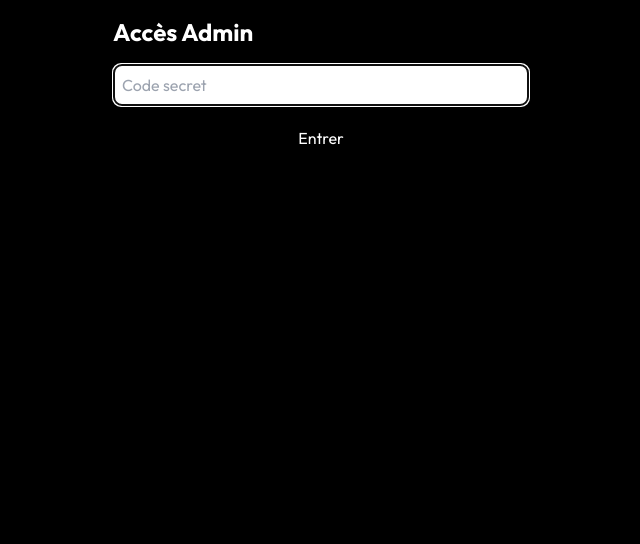
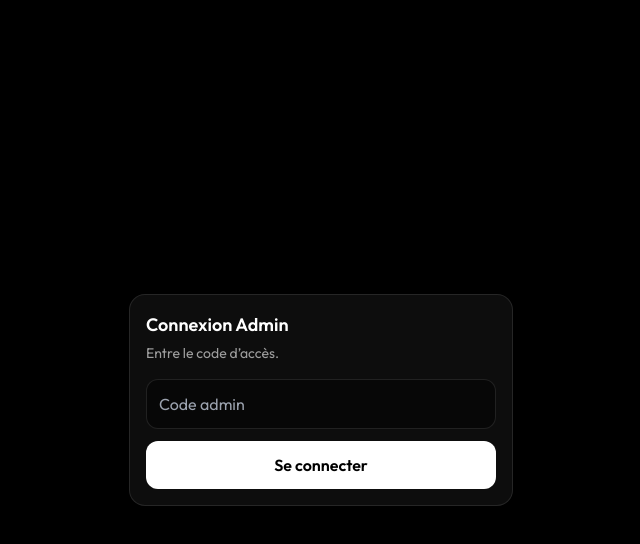
Before and after one commit to pinio001/sorties-lome, a Next.js app: page /admin/login in a window 1280 px wide. Shown: the top 544 px of the page, without its empty margins (319-959 px from the left). Built offline with nearby package versions, Linux system fonts and the light colour scheme.

Commit message:
light update

```diff
--- a/app/admin/login/page.tsx
+++ b/app/admin/login/page.tsx
@@ -1,59 +1,59 @@
 "use client";
 
 import { useState } from "react";
+import { useRouter } from "next/navigation";
 
 export default function AdminLoginPage() {
+  const router = useRouter();
   const [code, setCode] = useState("");
-  const [msg, setMsg] = useState<string | null>(null);
   const [loading, setLoading] = useState(false);
 
-  const submit = async (e: React.FormEvent) => {
-    e.preventDefault();
-    setMsg(null);
+  const onSubmit = async () => {
     setLoading(true);
-
+    try {
       const res = await fetch("/api/admin/login", {
         method: "POST",
         headers: { "Content-Type": "application/json" },
+        credentials: "include",
         body: JSON.stringify({ code }),
       });
 
-    setLoading(false);
+      const data = await res.json().catch(() => ({}));
 
       if (!res.ok) {
-      setMsg("Code incorrect.");
+        alert("Erreur : " + (data?.error || "Impossible"));
         return;
       }
 
-    // redirection vers /admin
-    window.location.href = "/admin";
+      router.push("/admin");
+    } finally {
+      setLoading(false);
+    }
   };
 
   return (
-    <main className="p-4 max-w-md mx-auto">
-      <h1 className="text-2xl font-bold mb-4">Accès Admin</h1>
+    <main className="min-h-screen bg-black text-white flex items-center justify-center p-4">
+      <div className="w-full max-w-sm rounded-2xl border border-white/10 bg-white/5 p-4">
+        <div className="text-lg font-semibold">Connexion Admin</div>
+        <p className="text-sm text-white/60 mt-1">
+          Entre le code d’accès.
+        </p>
 
-      <form onSubmit={submit} className="space-y-3">
         <input
-          className="w-full border rounded-lg p-2"
-          placeholder="Code secret"
+          className="w-full mt-4 bg-black/40 border border-white/10 rounded-xl p-3"
+          placeholder="Code admin"
           value={code}
           onChange={(e) => setCode(e.target.value)}
-          type="password"
-          autoFocus
-          required
         />
 
         <button
-          className="w-full bg-black text-white py-2 rounded-lg disabled:opacity-60"
+          onClick={onSubmit}
           disabled={loading}
-          type="submit"
+          className="w-full mt-3 bg-white text-black rounded-xl py-3 font-semibold disabled:opacity-60"
         >
-          {loading ? "Vérification..." : "Entrer"}
+          {loading ? "..." : "Se connecter"}
         </button>
-
-        {msg && <p className="text-sm text-red-600">{msg}</p>}
-      </form>
+      </div>
     </main>
   );
 }
--- a/app/api/admin/login/route.ts
+++ b/app/api/admin/login/route.ts
@@ -2,30 +2,30 @@ import { NextResponse } from "next/server";
 
 export async function POST(req: Request) {
   const body = await req.json().catch(() => null);
-  const code = body?.code;
+  const code = String(body?.code ?? "").trim();
 
-  const secret = process.env.ADMIN_CODE;
+  const expected = process.env.ADMIN_CODE || "";
 
-  if (!secret) {
+  if (!expected) {
     return NextResponse.json(
       { error: "ADMIN_CODE manquant côté serveur" },
       { status: 500 }
     );
   }
 
-  if (typeof code !== "string" || code !== secret) {
-    return NextResponse.json({ ok: false }, { status: 401 });
+  if (code !== expected) {
+    return NextResponse.json({ error: "Code incorrect" }, { status: 401 });
   }
 
   const res = NextResponse.json({ ok: true });
 
-  // Cookie httpOnly: inaccessible via JS (plus sûr)
+  // Cookie admin (7 jours)
   res.cookies.set("admin_auth", "1", {
     httpOnly: true,
     sameSite: "lax",
-    secure: true,
+    secure: process.env.NODE_ENV === "production",
     path: "/",
-    maxAge: 60 * 60 * 24 * 30, // 30 jours
+    maxAge: 60 * 60 * 24 * 7,
   });
 
   return res;
--- a/app/places/page.tsx
+++ b/app/places/page.tsx
@@ -171,7 +171,7 @@ export default function PlacesPage() {
               <input
                 value={q}
                 onChange={(e) => setQ(e.target.value)}
-                placeholder="Recherche…"
+                placeholder="Recherche une place"
                 className="col-span-2 bg-black/40 border border-white/10 rounded-xl px-3 py-2 text-white placeholder:text-white/40"
               />
 
```
Also changed, not shown: app/api/admin/logout/route.ts.txt (added). Lines whose indentation alone changed are shown as unchanged.
